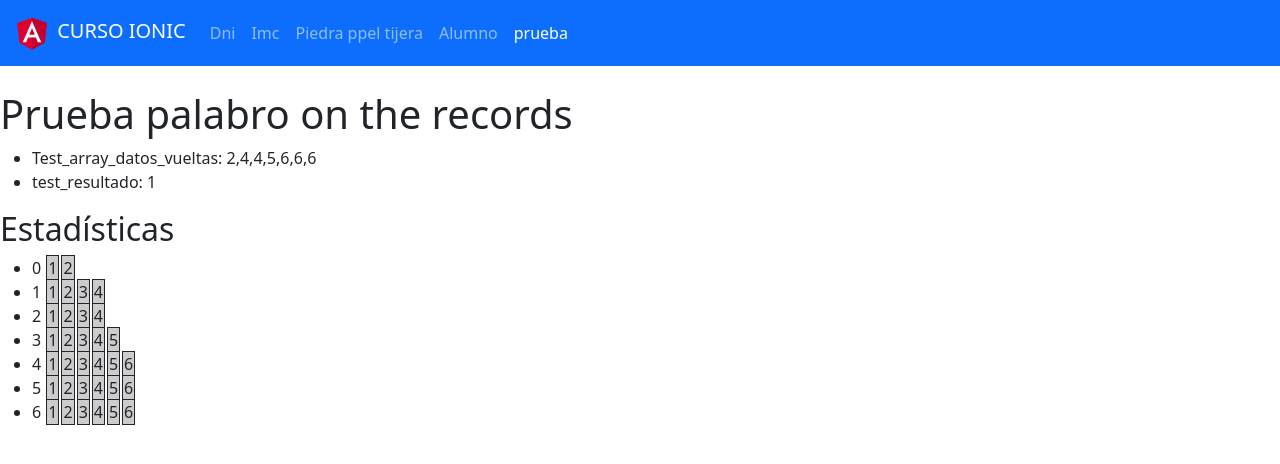
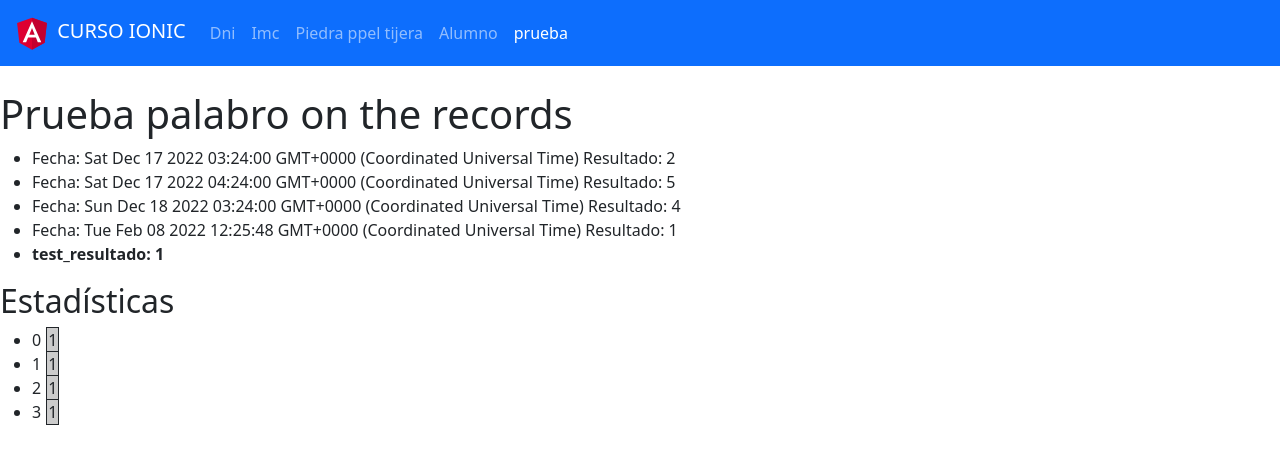
Before and after one commit to ekologico/ionic22, an Angular app in the folder angular/proyecto/: page /pruebas/prueba_palabro in a window 1280 px wide. Shown: the top 464 px of the page. Built offline with nearby package versions, Linux system fonts and the light colour scheme.

Commit message:
datoestadisca modelo añadido

```diff
--- a/angular/proyecto/src/app/components/prueba-palabros/pruebas-palabros.component.html
+++ b/angular/proyecto/src/app/components/prueba-palabros/pruebas-palabros.component.html
@@ -1,8 +1,12 @@
 <h1>Prueba palabro on the records</h1>
 
 <ul>
-<li> Test_array_datos_vueltas: {{test_array_datos_vueltas}}</li>
-<li> test_resultado: {{test_resultado}}</li>
+    <li *ngFor="let item of test_array_datos_vueltas">
+       Fecha: {{ item.fecha }}  Resultado: {{ item.resultado }}
+      </li>
+
+
+<li> <strong>test_resultado: {{test_resultado}}</strong></li>
 </ul>
 
 <h2>Estadísticas</h2>
--- a/angular/proyecto/src/app/components/prueba-palabros/pruebas-palabros.component.ts
+++ b/angular/proyecto/src/app/components/prueba-palabros/pruebas-palabros.component.ts
@@ -1,4 +1,5 @@
 import { Component, OnInit } from '@angular/core';
+import { DatoEstadistica } from 'src/app/models/datoEstadistica';
 import { PalabrickService } from '../../services/palabrick.service';
 
 
@@ -9,7 +10,7 @@ import { PalabrickService } from '../../services/palabrick.service';
 })
 export class PruebasPalabrosComponent implements OnInit {
 
-  test_array_datos_vueltas: Array<number>;
+  test_array_datos_vueltas: Array<DatoEstadistica>;
   test_resultado: number;
   // observadorEstadisticas: Observer<Array>;
 
@@ -17,7 +18,21 @@ export class PruebasPalabrosComponent implements OnInit {
 
   constructor(public servicio_palabrick: PalabrickService) {
     //public servicio_palabrick: PalabrickService;
-    this.test_array_datos_vueltas = [2, 3, 4, 5, 6, 6, 6];
+    this.test_array_datos_vueltas = [
+      {
+        "fecha":new Date("December 17, 2022 03:24:00"),
+        "resultado":2
+     },
+     {
+      "fecha":new Date("December 17, 2022 04:24:00"),
+      "resultado":5
+   },
+   {
+    "fecha":new Date("December 18, 2022 03:24:00"),
+    "resultado":4
+ }
+    ]
+
     this.test_resultado = 1;
     //public servicio_alumnos: PalabrickService,
    // this.servicio_palabrick.guardarDatos;
@@ -50,21 +65,19 @@ export class PruebasPalabrosComponent implements OnInit {
 
   guardarEstadistica(resultado: number) {
     //obtenemos array
-    let array_datos: Array<number> | null;
+    let array_datos: Array<DatoEstadistica> | null;
     array_datos = this.obtenerEstadistica();
-
+    let dato:DatoEstadistica={fecha: new Date(), "resultado": resultado}
       //sumamos
-    if (array_datos != null) {
-
-
-      let aux:number = array_datos[resultado];
-      array_datos[resultado]= aux+1;
+    if (array_datos == null) {
+      array_datos= new Array;
+      // let aux:number = array_datos[resultado];
+     //array_datos[resultado]= aux+1;
     } else {
       //primera partida
-      array_datos= new Array;
-      array_datos[resultado]=1;
+      //array_datos[resultado]=1;
      }
-
+     array_datos.push(dato);
 
     //guardamos
   this.servicio_palabrick.guardarDatos(array_datos);
@@ -84,7 +97,7 @@ export class PruebasPalabrosComponent implements OnInit {
 
 
   obtenerEstadistica() {
-    let respuesta: Array<number>;
+    let respuesta: Array<DatoEstadistica>;
     //simulado
     respuesta = this.test_array_datos_vueltas;
 
--- /dev/null
+++ b/angular/proyecto/src/app/models/datoEstadistica.ts
@@ -0,0 +1,12 @@
+export class DatoEstadistica {
+    fecha: Date;
+    resultado:	number | null;
+
+
+constructor(resultado:number){
+    this.fecha=  new Date();
+    this.resultado= resultado;
+}
+
+
+}
--- a/angular/proyecto/src/app/services/palabrick.service.ts
+++ b/angular/proyecto/src/app/services/palabrick.service.ts
@@ -1,4 +1,5 @@
 import { Injectable } from '@angular/core';
+import { DatoEstadistica } from '../models/datoEstadistica';
 
 
 
@@ -23,8 +24,8 @@ export class PalabrickService {
    }
 
 
-   obtenerDatos():Array<number> | null{
-    let array_resultado2: Array<number> | null ;
+   obtenerDatos():Array<DatoEstadistica> | null{
+    let array_resultado2: Array<DatoEstadistica> | null ;
     let array_resultado: string | null = localStorage.getItem('palabrick_resultados')
     if (array_resultado != null) {
 
@@ -36,7 +37,7 @@ export class PalabrickService {
    }
 
 
-   guardarDatos(array_datos:Array<number>):void{
+   guardarDatos(array_datos:Array<DatoEstadistica>):void{
     localStorage.setItem('palabrick_resultados', JSON.stringify(array_datos));
     console.log("->guardado")
     console.log(JSON.stringify(array_datos));
```
